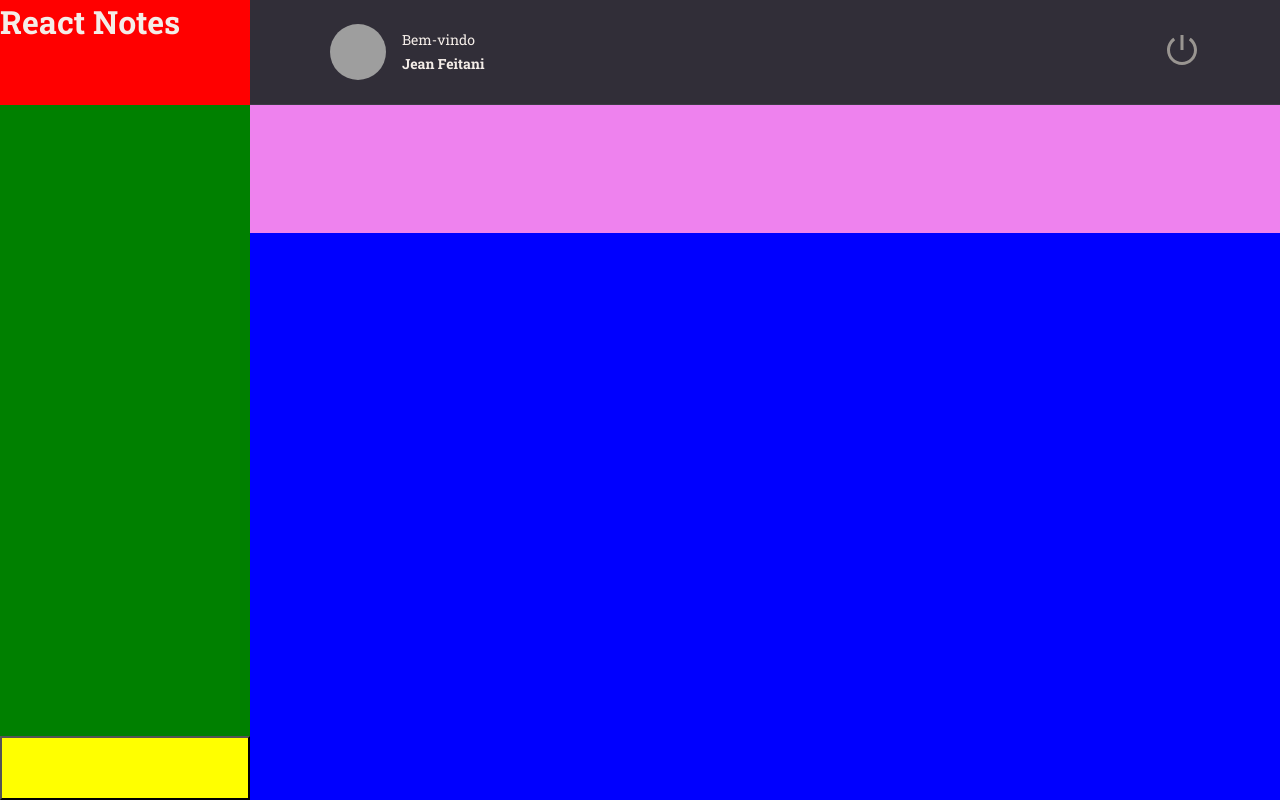
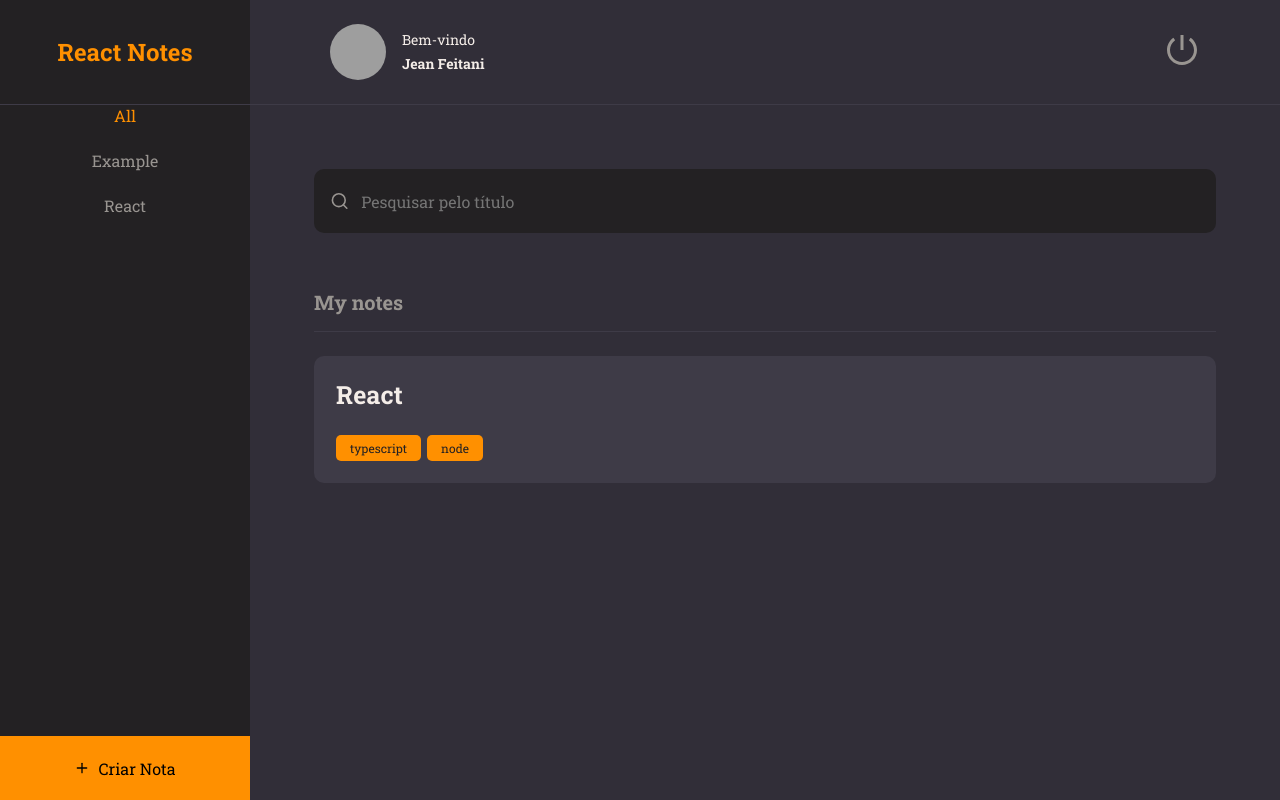
Before and after one commit to JeanFeitani/starter-projects, a React (Vite) app in the folder React Project/React First Project/: page / in a window 1280 px wide. Built offline with nearby package versions, Linux system fonts and the light colour scheme; grey boxes are pictures that could not be loaded.

Commit message:
3rd-commit-react-p

```diff
--- a/React Project/React First Project/src/components/ButtonText/index.jsx
+++ b/React Project/React First Project/src/components/ButtonText/index.jsx
@@ -1,5 +1,10 @@
 import { Container } from "./styles";
 
-export function ButtonText({ title, ...rest }) {
-  return (<Container type="button" {...rest} >{ title }</Container>);
+export function ButtonText({ title, isActive = false, ...rest }) {
+  return (<Container
+    type="button"
+    $isactive={isActive}
+    {...rest}>
+      { title }
+      </Container>);
 }
--- a/React Project/React First Project/src/components/ButtonText/styles.js
+++ b/React Project/React First Project/src/components/ButtonText/styles.js
@@ -2,7 +2,7 @@ import styled from "styled-components";
 
 export const Container = styled.button`
   background: none;
-  color: ${({ theme }) => theme.COLORS.ORANGE};
+  color: ${({ theme, $isactive }) => $isactive ? theme.COLORS.ORANGE : theme.COLORS.GRAY_100 };
 
   border: none;
   font-size: 16px;
--- /dev/null
+++ b/React Project/React First Project/src/components/Input/index.jsx
@@ -0,0 +1,11 @@
+import { Container } from "./styles";
+
+export function Input({ icon: Icon, ...rest }) {
+    return(
+        <Container>
+            {Icon && <Icon size={20}/>}
+            <input { ...rest} />
+
+        </Container>
+    )
+}
--- /dev/null
+++ b/React Project/React First Project/src/components/Input/styles.js
@@ -0,0 +1,31 @@
+import styled from "styled-components";
+
+export const Container = styled.div`
+  width: 100%;
+  height: 100%;
+  display: flex;
+  align-items: center;
+
+  background-color: ${({ theme }) => theme.COLORS.BACKGROUND_900};
+  color: ${({ theme }) => theme.COLORS.GRAY_100};
+
+  margin-bottom: 8px;
+  border-radius: 10px;
+
+  > input {
+    height: 56px;
+    width: 100%;
+
+    padding: 12px;
+    color: ${({ theme }) => theme.COLORS.WHITE};
+    background: transparent;
+    border: 0;
+    &:placeholder {
+      color: ${({ theme }) => theme.COLORS.WHITE};
+    }
+
+  }
+  > svg {
+        margin-left: 16px;
+    }
+`;
--- /dev/null
+++ b/React Project/React First Project/src/components/Note/index.jsx
@@ -0,0 +1,16 @@
+import { Container } from "./styles";
+import { Tag } from "../Tag"
+
+export function Note({ data, ...rest }) {
+    return (
+  <Container {...rest}>
+    <h1>{data.title}</h1>
+
+    {data.tags &&
+      <footer>
+        {data.tags.map((tag) => <Tag title={tag.name} key={tag.id}/>)}
+
+      </footer>
+    }
+  </Container>)
+}
--- /dev/null
+++ b/React Project/React First Project/src/components/Note/styles.js
@@ -0,0 +1,30 @@
+import styled from "styled-components";
+
+export const Container = styled.button`
+width: 100%;
+height: 100%;
+background-color: ${({ theme}) => theme.COLORS.BACKGROUND_700};
+
+border: none;
+border-radius: 10px;
+
+padding: 22px;
+margin-bottom: 16px;
+
+> h1 {
+    flex: 1;
+    text-align: left;
+    font-weight: 700;
+    font-size: 25px;
+    color: ${({ theme }) => theme.COLORS.WHITE};
+}
+
+> footer {
+    width: 100%;
+    display: flex;
+    margin-top:24px;
+
+
+}
+
+`
--- a/React Project/React First Project/src/components/Tag/index.jsx
+++ b/React Project/React First Project/src/components/Tag/index.jsx
@@ -1,8 +1,8 @@
 import { Container } from "./styles";
 
-export function Tag({ title }){
+export function Tag({ title, ...rest }){
     return(
-        <Container>
+        <Container {...rest}>
             {title}
         </Container>
     )
--- a/React Project/React First Project/src/pages/Home/index.jsx
+++ b/React Project/React First Project/src/pages/Home/index.jsx
@@ -1,21 +1,55 @@
+import { FiPlus, FiSearch } from "react-icons/fi";
 import { Container, Brand, Menu, Search, NewNote, Content } from "./styles";
 
 import { Header } from "./../../components/Header/index";
+import { ButtonText } from "./../../components/ButtonText/index";
+import { Input } from "../../components/Input";
+import { Note } from "../../components/Note";
+import { Section } from "../../components/Section";
 
 export function Home() {
   return (
     <Container>
-        <Header></Header>
+      <Header></Header>
+
       <Brand>
         <h1>React Notes</h1>
       </Brand>
-      <Menu></Menu>
 
-      <Search></Search>
+      <Menu>
+        <li>
+          <ButtonText title="All" $isactive></ButtonText>
+        </li>
+        <li>
+          <ButtonText title="Example"></ButtonText>
+        </li>
+        <li>
+          <ButtonText title="React"></ButtonText>
+        </li>
 
-      <Content></Content>
+      </Menu>
 
-      <NewNote></NewNote>
+      <Search>
+        <Input placeholder="Pesquisar pelo título" icon={FiSearch} />
+      </Search>
+
+      <Content>
+        <Section title="My notes">
+          <Note
+            data={{
+              title: "React",
+              tags: [
+                { id: "1", name: "typescript" },
+                { id: "2", name: "node" }
+            ]
+            }}
+          />
+        </Section>
+      </Content>
+
+      <NewNote>
+        <FiPlus></FiPlus>Criar Nota
+      </NewNote>
     </Container>
   );
 }
--- a/React Project/React First Project/src/pages/Home/styles.js
+++ b/React Project/React First Project/src/pages/Home/styles.js
@@ -13,31 +13,62 @@ grid-template-areas:
     "menu content"
     "newnote content";
 
-
   background-color: ${({ theme }) => theme.COLORS.BACKGROUND_800};
 `;
 
 export const Brand = styled.div`
   grid-area: brand;
-background: red;
+
+  display: flex;
+  justify-content: center;
+  align-items: center;
+
+  border-bottom-width: 1px;
+  border-bottom-style: solid;
+  border-bottom-color: ${({ theme }) => theme.COLORS.BACKGROUND_700};
+  background-color: ${({ theme }) => theme.COLORS.BACKGROUND_900};
+
+  > h1 {
+    font-size: 24px;
+    color: ${({ theme }) => theme.COLORS.ORANGE};
+  }
 `;
 
 export const Menu = styled.ul`
   grid-area: menu;
-background: green;
+  background-color: ${({ theme }) => theme.COLORS.BACKGROUND_900};
+
+  text-align: center;
+
+  > li {
+    margin-bottom: 24px;
+  }
+
 `;
 
 export const Search = styled.div`
   grid-area: search;
-background: violet;
+  padding: 64px 64px 0;
 `;
 
 export const Content = styled.div`
   grid-area: content;
-background: blue;
+  padding: 0px 64px;
+
+  overflow-y: auto;
 `;
 
 export const NewNote = styled.button`
   grid-area: newnote;
-background: yellow;
+
+  background-color: ${({ theme }) => theme.COLORS.ORANGE};
+  border: none;
+
+  display: flex;
+  align-items: center;
+  justify-content: center;
+
+  svg {
+    margin-right: 8px;
+  }
 `;
```
Lines whose indentation alone changed are shown as unchanged.
